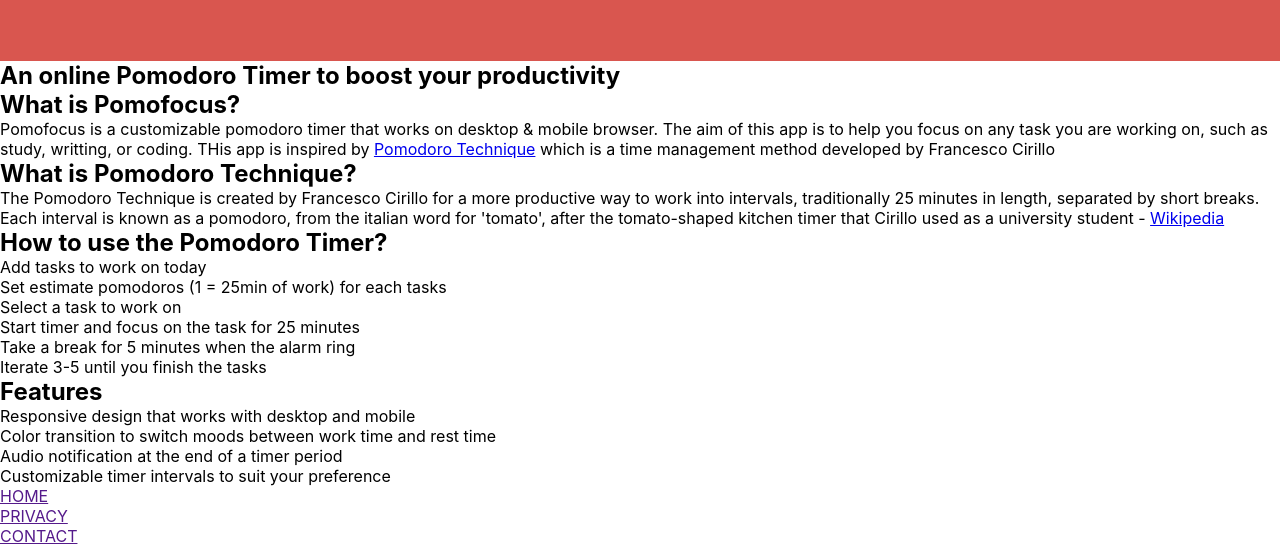
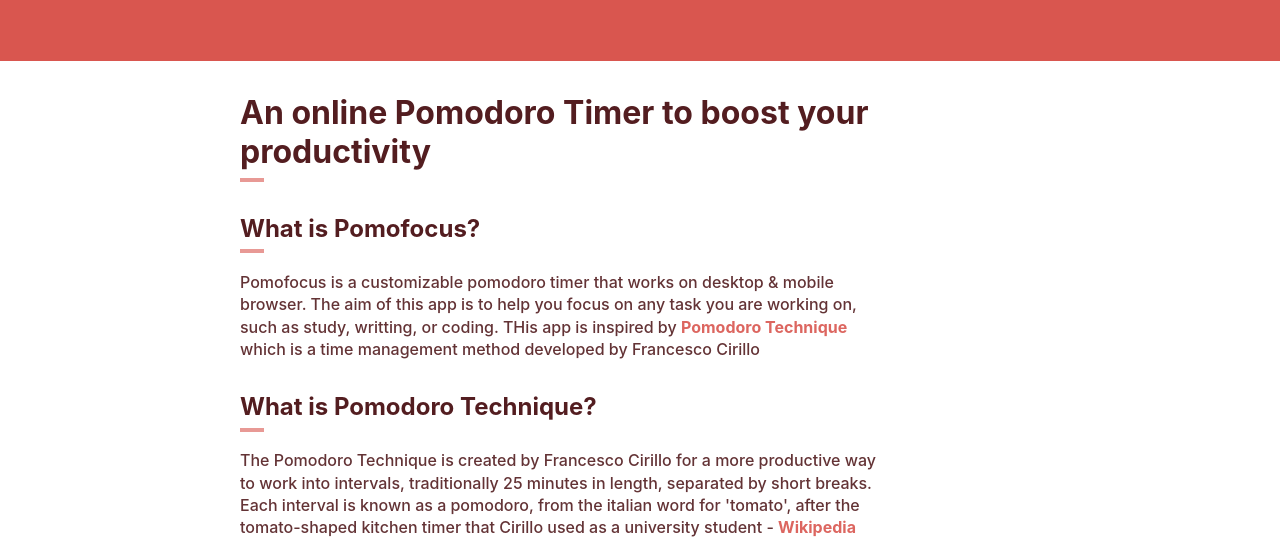
Before and after one commit to Zagoman/recreate-this, a plain HTML site: page index.html in a window 1280 px wide. Shown: the part 913-1462 px from the top of the page. Drawn offline with Linux system fonts and the light colour scheme; a web font is replaced by a local one.

Commit message:
finished article

```diff
--- a/style.css
+++ b/style.css
@@ -54,7 +54,7 @@ ul {
 
 header {
   width: 100%;
-  max-width: 1000px;
+  max-width: 800px;
   margin-inline: auto;
   padding-block: 1rem;
   border-bottom: 1px solid var(--color-brown-100);
@@ -252,6 +252,73 @@ button {
   padding-left: 0.2rem;
   color: var(--color-white-100);
 }
+/* *Article* */
+main {
+  padding: 2rem 1rem;
+  color: var(--color-brown-0);
+}
+article {
+  width: 90%;
+  max-width: 800px;
+  margin-inline: auto;
+}
+main h1 {
+  margin-bottom: 2rem;
+  font-size: 2rem;
+  color: var(--color-brown-0);
+}
+main h2 {
+  color: var(--color-brown-0);
+  margin-bottom: 1.1rem;
+}
+main h1::after,
+main h2::after {
+  content: "";
+  display: block;
+  width: 24px;
+  height: 4px;
+  background-color: var(--color-red-0);
+  opacity: 0.6;
+  margin-top: 0.4rem;
+  margin-bottom: 0.4rem;
+}
+main p {
+  max-width: 62ch;
+}
+main a {
+  color: var(--color-red-0);
+  text-decoration: none;
+  font-weight: var(--fw-700);
+}
+main p,
+main ul,
+main ol {
+  margin-bottom: 2rem;
+  font-weight: var(--fw-500);
+  opacity: 0.9;
+  line-height: 1.4;
+}
+main ol,
+main ul {
+  padding-left: 3rem;
+  display: flex;
+  flex-direction: column;
+  gap: 1rem;
+}
+main ul li {
+  position: relative;
+}
+
+main ul li::before {
+  content: "";
+  display: block;
+  position: absolute;
+  inset: 0.6rem auto auto -1.3rem;
+  width: 6px;
+  height: 6px;
+  border-radius: 50%;
+  background-color: var(--color-red-0);
+}
 @media only screen and (min-width: 600px) {
   /* *Header* */
   header {
@@ -294,4 +361,11 @@ button {
   .task__settings:hover {
     background-color: var(--color-black-800);
   }
+  /* *Article* */
+  article {
+    width: 100%;
+  }
+  main a:hover {
+    color: var(--color-brown-100);
+  }
 }
```
